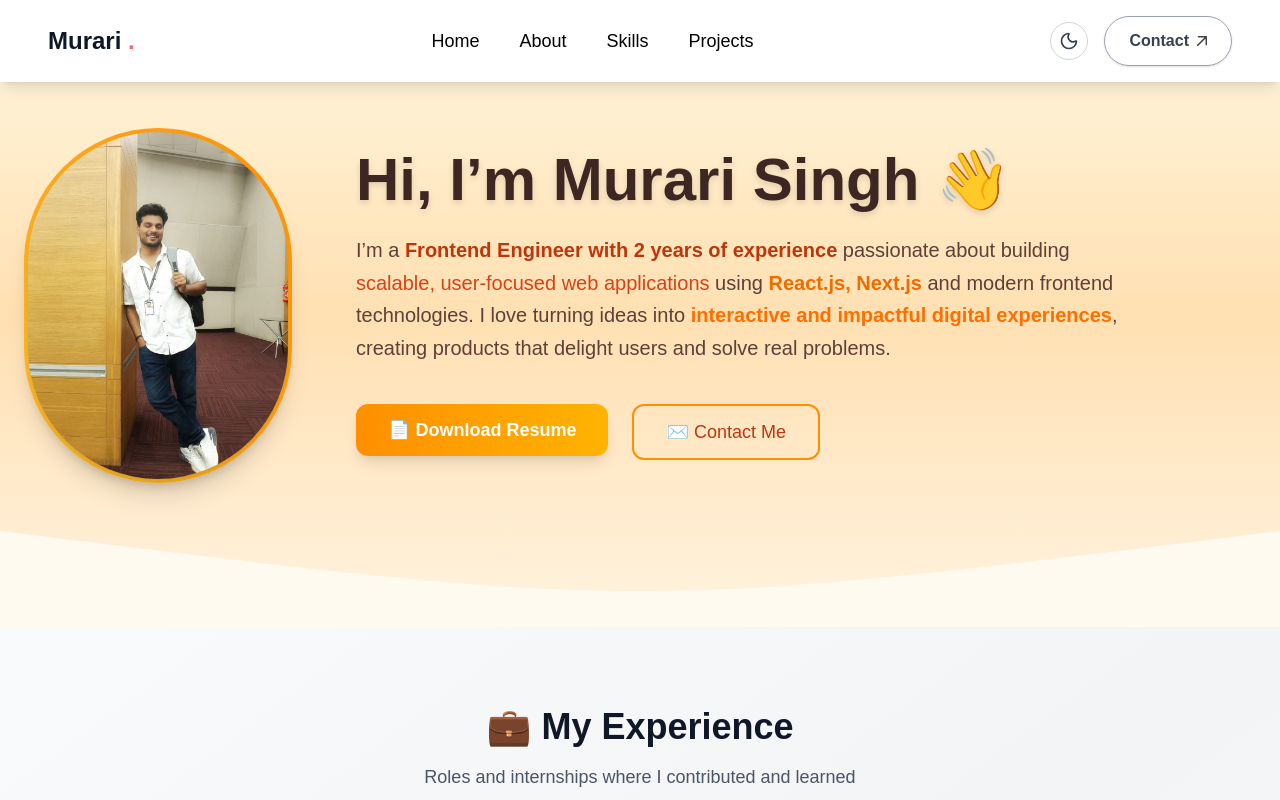
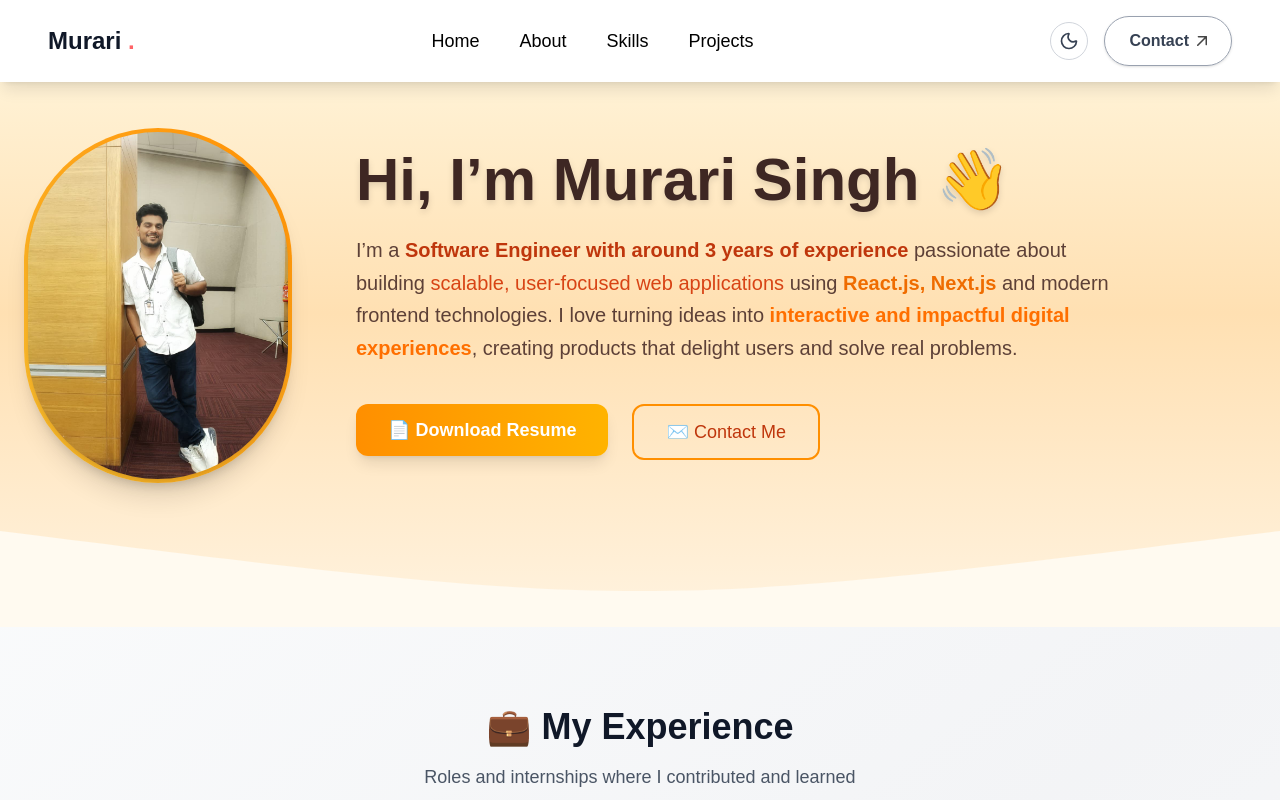
Before and after one commit to Murarisingh46/portfolio, a Next.js app: page / in a window 1280 px wide. Shown: the top 800 px of the page. Built offline with nearby package versions, Linux system fonts and the light colour scheme; a web font is replaced by a local one.

Commit message:
Update job title from Frontend Engineer to Software Engineer

```diff
--- a/app/components/AboutMe.jsx
+++ b/app/components/AboutMe.jsx
@@ -30,7 +30,7 @@ export default function AboutMe() {
           <p className="mt-6 text-lg sm:text-xl text-[#5D4037] leading-relaxed max-w-3xl">
             I’m a{" "}
             <span className="font-semibold text-[#BF360C]">
-              Frontend Engineer with 2 years of experience
+              Software Engineer with around 3 years of experience
             </span>{" "}
             passionate about building{" "}
             <span className="text-[#D84315] font-medium">
```
